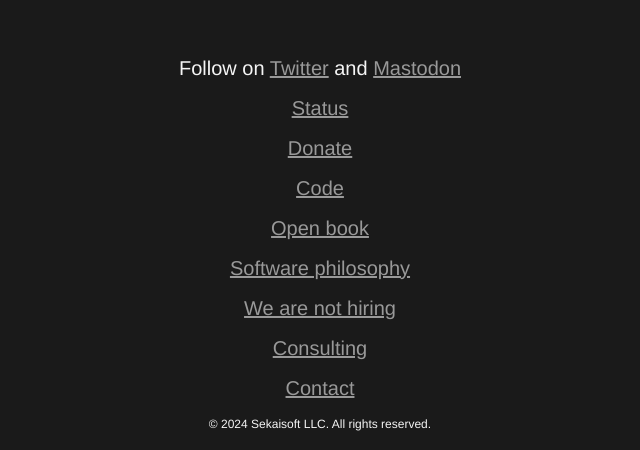
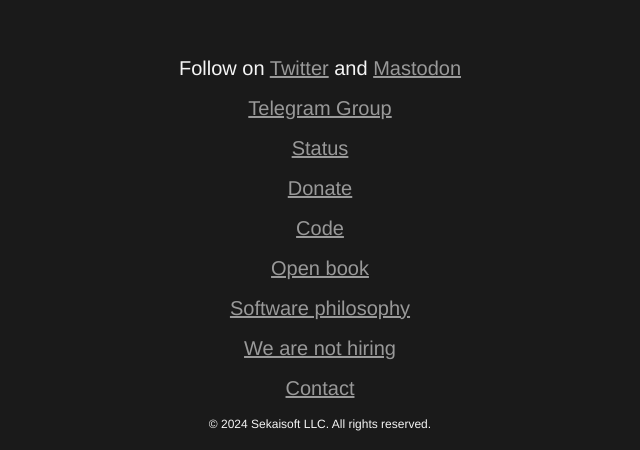
Before and after one commit to sekai-soft/hp, a plain HTML site: page index.html in a window 1280 px wide. Shown: the part 5166-5616 px from the top of the page, without its empty margins (320-960 px from the left). Drawn offline with Linux system fonts and the light colour scheme.

Commit message:
add tg link and remove consulting for now

```diff
--- a/index.html
+++ b/index.html
@@ -64,13 +64,13 @@
     <footer class="fullscreen footer-container">
         <article>
             <p>Follow on <a href="https://twitter.com/sekaisoftware" target="_blank">Twitter</a> and <a href="https://mastodon.ktachibana.party/@sekaisoft" target="_blank">Mastodon</a></p>
+            <p><a href="https://t.me/+iyNWQ4OnfLRmODEx/" target="_blank">Telegram Group</a></p>
             <p><a href="https://status.ktachibana.party/" target="_blank">Status</a></p>
             <p><a href="https://www.patreon.com/sekaisoft" target="_blank">Donate</a></p>
             <p><a href="https://github.com/sekai-soft" target="_blank">Code</a></p>
             <p><a href="open-book.html" target="_blank">Open book</a></p>
             <p><a href="software-philosophy.html" target="_blank">Software philosophy</a></p>
             <p><a href="not-hiring.html" target="_blank">We are not hiring</a></p>
-            <p><a href="consulting.html" target="_blank">Consulting</a></p>
             <p><a href="mailto:hello@sekaisoft.tech">Contact</a></p>
             <p style="font-size: 0.75em;">&copy; 2024 Sekaisoft LLC. All rights reserved.</p>
         </article>
```
